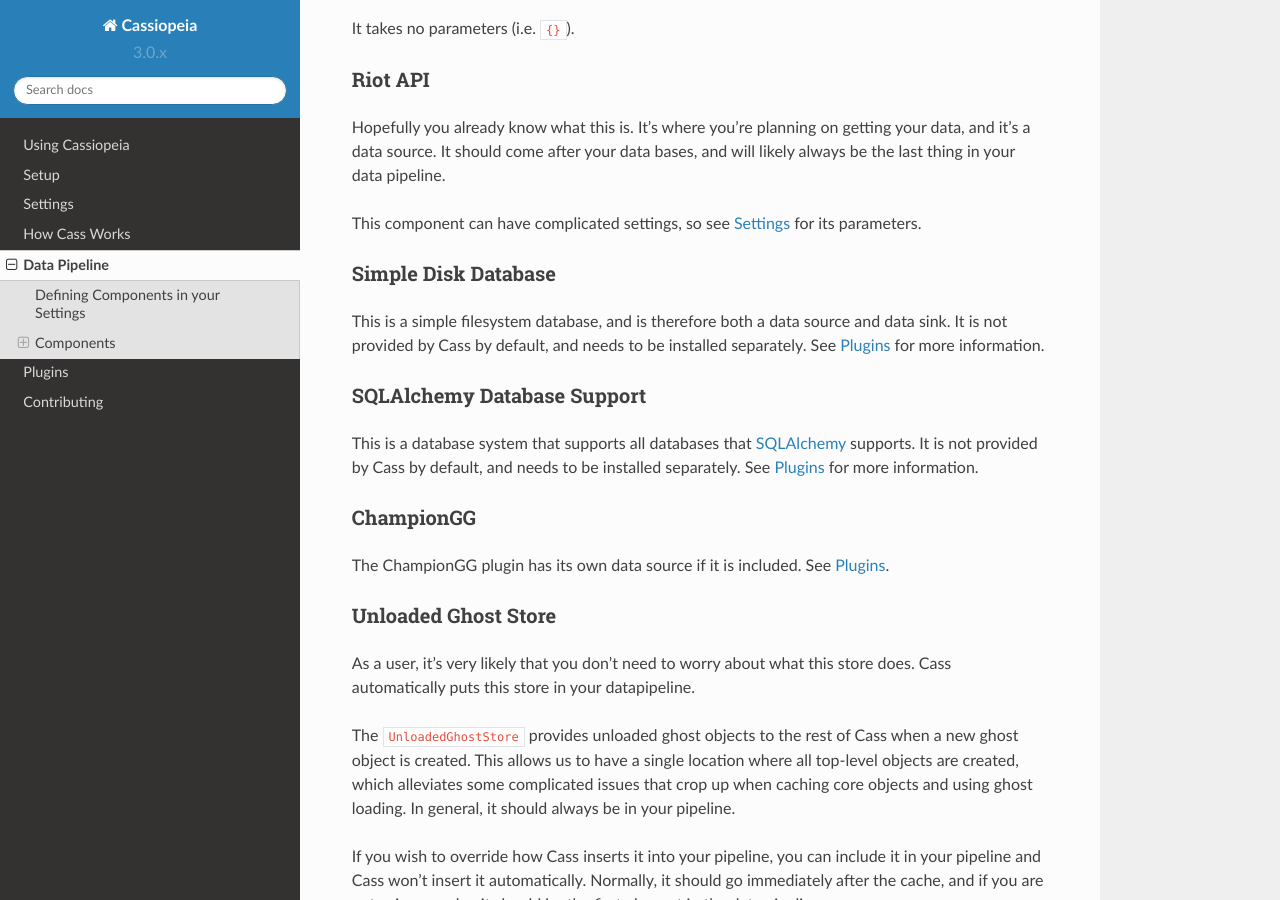
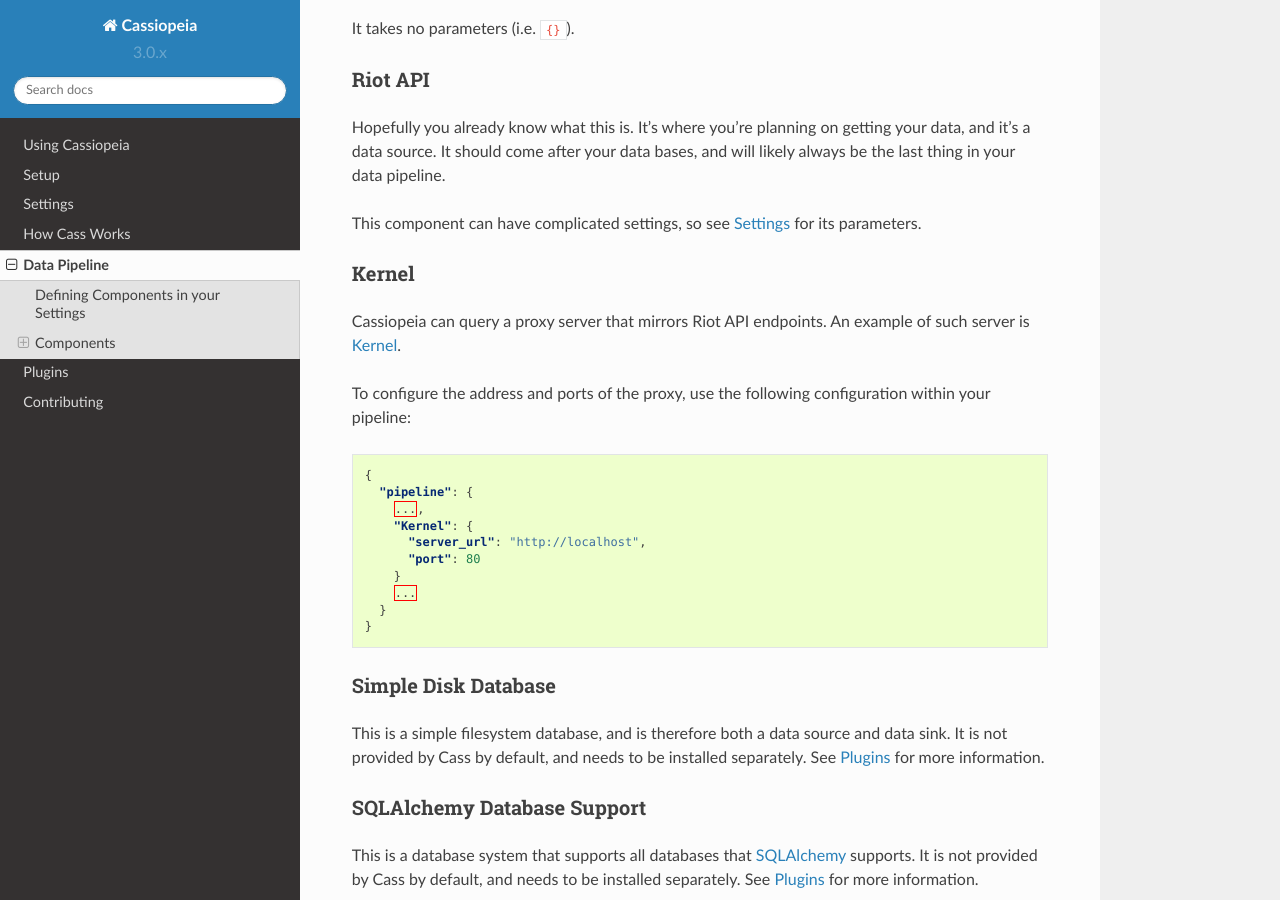
Before and after one commit to Crimack/lissandra, a Sphinx documentation site: the page built from doc/datapipeline.rst, in a window 1280 px wide and 900 px high, scrolled down 3122 px. Built offline with Sphinx 7.4.7 and the Read the Docs theme 2.0.0, drawn with Linux system fonts in a browser that asks for light colours.

Commit message:
Add section for the Kernel datapipeline

```diff
--- a/doc/datapipeline.rst
+++ b/doc/datapipeline.rst
@@ -118,6 +118,27 @@
 
 This component can have complicated settings, so see :ref:`settings` for its parameters.
 
+Kernel
+""""""
+
+Cassiopeia can query a proxy server that mirrors Riot API endpoints. An example of such server is `Kernel <https://github.com/meraki-analytics/kernel>`_.
+
+To configure the address and ports of the proxy, use the following configuration within your pipeline:
+
+.. code-block:: json
+
+    {
+      "pipeline": {
+        ...,
+        "Kernel": {
+          "server_url": "http://localhost",
+          "port": 80
+        }
+        ...
+      }
+    }
+
+
 Simple Disk Database
 """"""""""""""""""""
 
```
